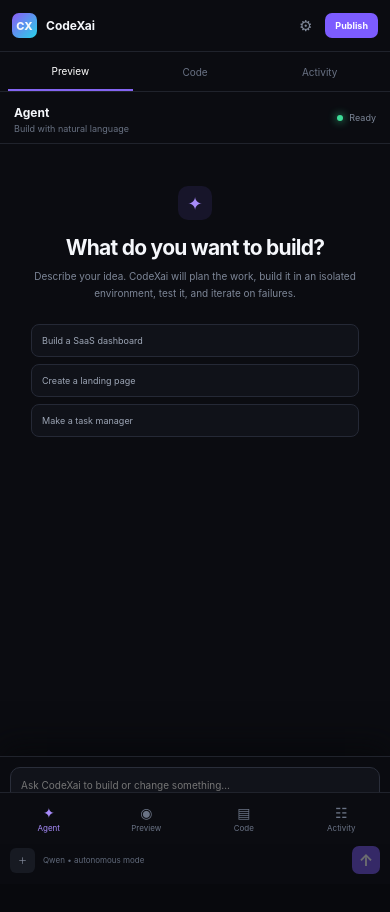
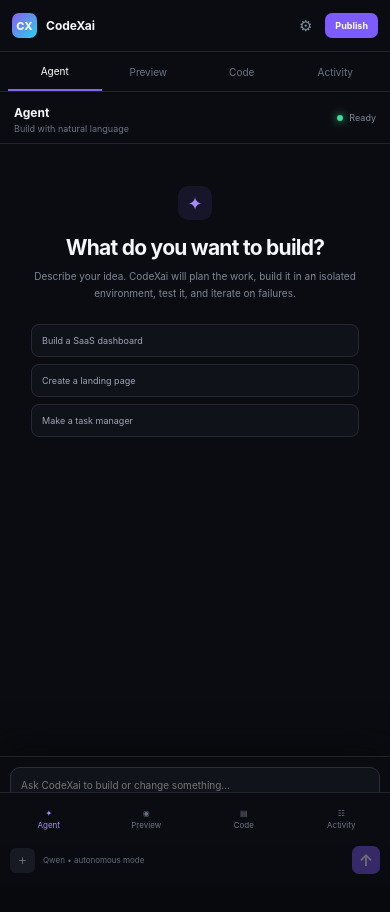
Before and after one commit to Kztutorial99/CodeXai, a Next.js app: page / in a window 390 px wide. Shown: the top 912 px of the page. Built offline with nearby package versions, Linux system fonts and the light colour scheme.

Commit message:
fix: make mobile workspace tabs functional

```diff
--- a/app/page.tsx
+++ b/app/page.tsx
@@ -4,6 +4,7 @@
 
 type Message = { role: "user" | "agent"; text: string };
 type Task = { title: string; detail: string; state: "done" | "active" | "queued" };
+type MobileTab = "agent" | "preview" | "code" | "activity";
 
 const seedTasks: Task[] = [
   { title: "Understand the request", detail: "Analyzing requirements and constraints", state: "done" },
@@ -19,7 +20,7 @@
   const [messages, setMessages] = useState<Message[]>([]);
   const [tasks, setTasks] = useState(seedTasks);
   const [running, setRunning] = useState(false);
-  const [tab, setTab] = useState<"preview" | "code">("preview");
+  const [tab, setTab] = useState<MobileTab>("agent");
 
   async function submit(event: FormEvent) {
     event.preventDefault();
@@ -28,6 +29,7 @@
 
     setPrompt("");
     setRunning(true);
+    setTab("agent");
     setMessages((current) => [...current, { role: "user", text: value }, { role: "agent", text: "I’m planning this build now…" }]);
     setTasks((current) => current.map((task, index) => ({ ...task, state: index === 1 ? "active" : index === 0 ? "done" : "queued" })));
 
@@ -48,6 +50,11 @@
     }
   }
 
+  const setMobileTab = (nextTab: MobileTab) => {
+    setTab(nextTab);
+    window.scrollTo({ top: 0, behavior: "smooth" });
+  };
+
   return (
     <div className="app-shell">
       <header className="app-header">
@@ -56,9 +63,11 @@
       </header>
 
       <div className="mobile-tabs">
-        <button className={tab === "preview" ? "selected" : ""} onClick={() => setTab("preview")}>Preview</button>
-        <button className={tab === "code" ? "selected" : ""} onClick={() => setTab("code")}>Code</button>
-        <button onClick={() => document.getElementById("activity")?.scrollIntoView({ behavior: "smooth" })}>Activity</button>
+        {(["agent", "preview", "code", "activity"] as MobileTab[]).map((item) => (
+          <button key={item} className={tab === item ? "selected" : ""} onClick={() => setMobileTab(item)}>
+            {item[0].toUpperCase() + item.slice(1)}
+          </button>
+        ))}
       </div>
 
       <main className="builder-grid">
@@ -75,7 +84,7 @@
           <div className="rail-bottom"><div className="usage"><span>Agent credits</span><strong>Ready</strong></div><div className="user-row"><span className="avatar">S</span><span>Workspace</span><button>•••</button></div></div>
         </aside>
 
-        <section className={`agent-column ${tab === "code" ? "mobile-hidden" : ""}`}>
+        <section className={`agent-column mobile-pane ${tab === "agent" ? "mobile-pane-active" : ""}`}>
           <div className="column-heading"><div><strong>Agent</strong><small>Build with natural language</small></div><span className={running ? "live live-running" : "live"}><i /> {running ? "Working" : "Ready"}</span></div>
           <div className="chat-scroll">
             {messages.length === 0 ? (
@@ -99,21 +108,24 @@
           </form>
         </section>
 
-        <section className={`preview-column ${tab === "code" ? "code-active" : ""}`}>
-          <div className="preview-toolbar"><div className="view-title"><span className="traffic"><i /><i /><i /></span><strong>{tab === "code" ? "Code" : "Live preview"}</strong><span className="preview-url">localhost:3000</span></div><div className="view-actions"><button>↻</button><button>↗</button><button className="device-active">▣</button></div></div>
-          <div className="preview-canvas">
-            {tab === "code" ? <pre>{`// CodeXai workspace\n// Your generated project will appear here.\n\nexport default function App() {\n  return <YourApp />;\n}`}</pre> : <div className="app-placeholder"><div className="placeholder-window"><div className="placeholder-top"><span /> <span /> <span /></div><div className="placeholder-content"><div className="placeholder-logo">✦</div><h2>Your app preview</h2><p>As CodeXai builds, the running application will appear here.</p><button>Open preview</button></div></div></div>}
-          </div>
+        <section className={`preview-column mobile-pane ${tab === "preview" ? "mobile-pane-active" : ""}`}>
+          <div className="preview-toolbar"><div className="view-title"><span className="traffic"><i /><i /><i /></span><strong>Live preview</strong><span className="preview-url">localhost:3000</span></div><div className="view-actions"><button>↻</button><button>↗</button><button className="device-active">▣</button></div></div>
+          <div className="preview-canvas"><div className="app-placeholder"><div className="placeholder-window"><div className="placeholder-top"><span /> <span /> <span /></div><div className="placeholder-content"><div className="placeholder-logo">✦</div><h2>Your app preview</h2><p>As CodeXai builds, the running application will appear here.</p><button>Open preview</button></div></div></div></div>
         </section>
 
-        <aside className="activity-panel" id="activity">
+        <section className={`preview-column mobile-pane ${tab === "code" ? "mobile-pane-active" : ""}`}>
+          <div className="preview-toolbar"><div className="view-title"><span className="traffic"><i /><i /><i /></span><strong>Code</strong><span className="preview-url">workspace</span></div><div className="view-actions"><button>↻</button><button>↗</button></div></div>
+          <div className="preview-canvas"><pre>{`// CodeXai workspace\n// Generated files will appear here as the agent builds.\n\nexport default function App() {\n  return <YourApp />;\n}`}</pre></div>
+        </section>
+
+        <aside className={`activity-panel mobile-pane ${tab === "activity" ? "mobile-pane-active" : ""}`} id="activity">
           <div className="activity-head"><div><strong>Build activity</strong><small>Autonomous task loop</small></div><button>•••</button></div>
           <div className="task-list">{tasks.map((task, index) => <div className={`task ${task.state}`} key={task.title}><div className="task-marker">{task.state === "done" ? "✓" : task.state === "active" ? <span className="loader" /> : index + 1}</div><div><strong>{task.title}</strong><span>{task.detail}</span></div></div>)}</div>
           <div className="activity-footer"><span><i className={running ? "pulse" : ""} /> {running ? "Agent is working" : "Waiting for a task"}</span><small>Sandbox isolated</small></div>
         </aside>
       </main>
 
-      <nav className="bottom-nav"><button className="selected">✦<span>Agent</span></button><button onClick={() => setTab("preview")}>◉<span>Preview</span></button><button onClick={() => setTab("code")}>▤<span>Code</span></button><button onClick={() => document.getElementById("activity")?.scrollIntoView({ behavior: "smooth" })}>☷<span>Activity</span></button></nav>
+      <nav className="bottom-nav">{(["agent", "preview", "code", "activity"] as MobileTab[]).map((item) => <button key={item} className={tab === item ? "selected" : ""} onClick={() => setMobileTab(item)}><span>{item === "agent" ? "✦" : item === "preview" ? "◉" : item === "code" ? "▤" : "☷"}</span><span>{item[0].toUpperCase() + item.slice(1)}</span></button>)}</nav>
     </div>
   );
 }
```
